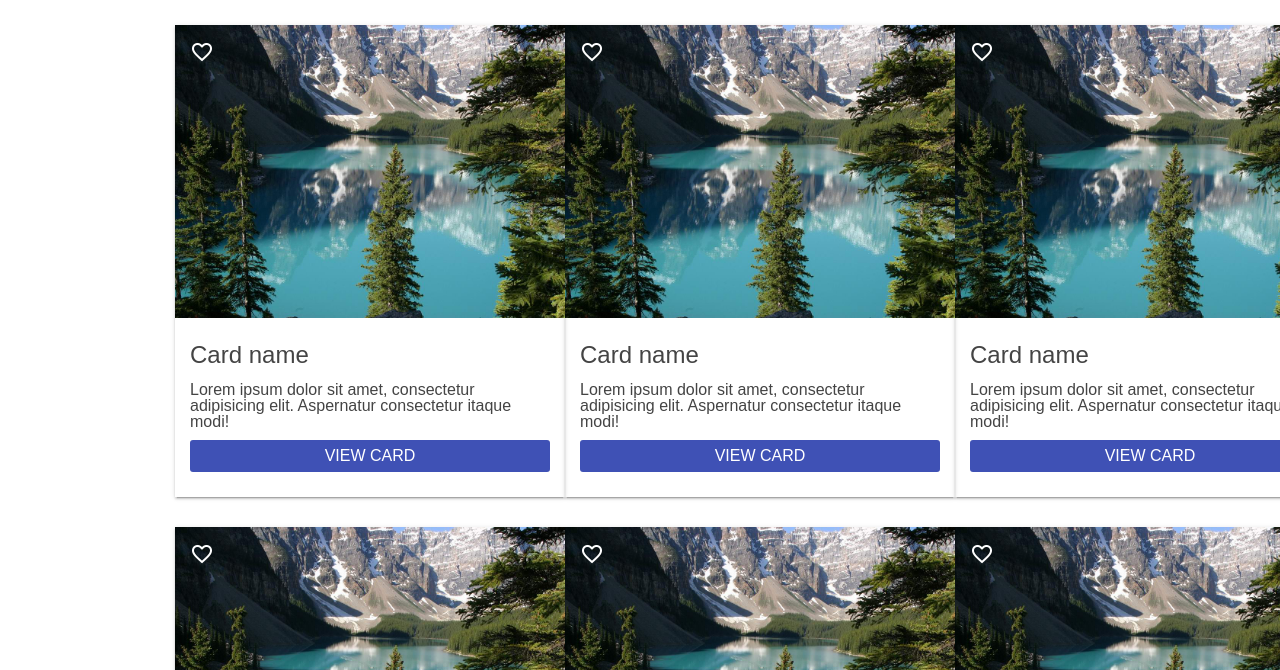
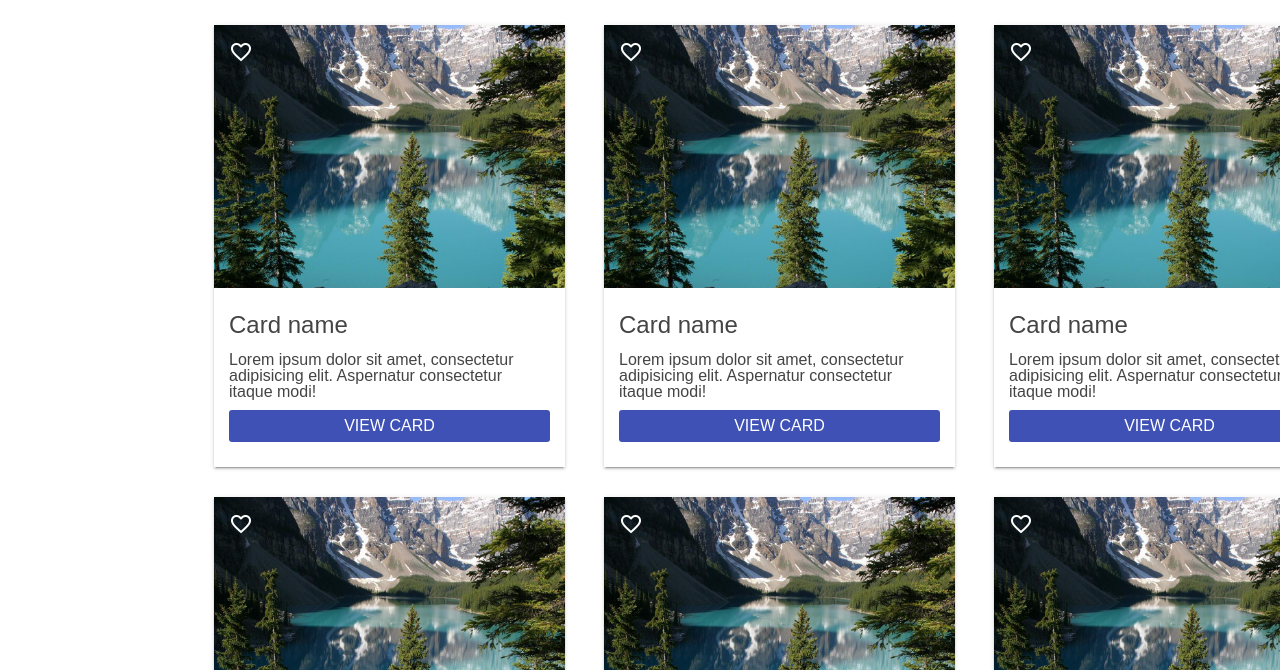
Before and after one commit to ArtemBorcsh/level-up-homeworks, a website: page public/views/css/homework-3/index.html in a window 1280 px wide. Shown: the part 130-800 px from the top of the page. Drawn offline with Linux system fonts and the light colour scheme.

Commit message:
css hw 3

```diff
--- a/public/views/css/homework-3/css/style.css
+++ b/public/views/css/homework-3/css/style.css
@@ -70,10 +70,11 @@ h1 {
   margin: 30px 0;
 }
 .card {
-  width: 33.333333333333336%;
+  width: 30%;
   display: inline-block;
   box-shadow: 0 2px 2px 0 rgba(0,0,0,0.14), 0 1px 5px 0 rgba(0,0,0,0.12), 0 3px 1px -2px rgba(0,0,0,0.2);
   margin-bottom: 30px;
+  margin-left: 39px;
 }
 .image-block {
   position: relative;
```
